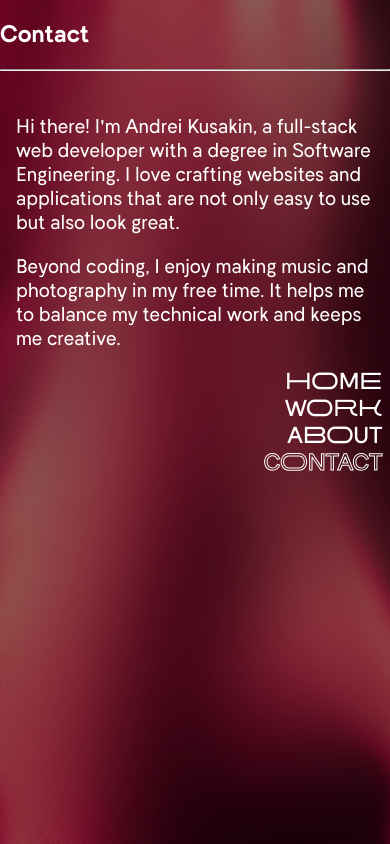
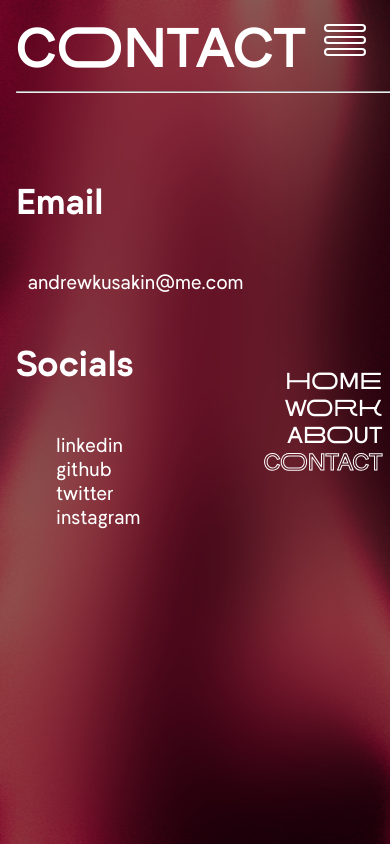
Before and after one commit to andreikusakin/portfolio, a React (Create React App) app: page /contact in a window 390 px wide. Built offline with nearby package versions, Linux system fonts and the light colour scheme.

Commit message:
added hamburger menu

```diff
--- a/src/components/menu/Menu.js
+++ b/src/components/menu/Menu.js
@@ -1,9 +1,8 @@
-import React from 'react'
-import './menu.css'
+import React from "react";
+import "./menu.css";
 import { motion } from "framer-motion";
 import { Link, Outlet, useLocation } from "react-router-dom";
 import { useState, useEffect } from "react";
-
 
 const containerMenu = {
   hidden: { opacity: 0 },
@@ -14,9 +13,16 @@ const containerMenu = {
       delayChildren: 1,
     },
   },
-    exit: { opacity: 0 }
+  exit: { opacity: 0, display: "none" },
 };
 
+const containerMenuFullScreen = {
+  hidden: { opacity: 0 },
+  visible: {
+    opacity: 1,
+  },
+  exit: { opacity: 0, display: "none" },
+};
 
 const listItemMenu = {
   hidden: { x: 200, opacity: 0 },
@@ -47,28 +53,83 @@ const menuItem = [
   visible: {
     opacity: 1,
     transition: {
-            duration: 1.5
+      duration: 1.5,
+    },
+  },
+  exit: { opacity: 0, transition: { duration: 1.5, delay: 0.5 } },
+};
+
+
+
+const top = {
+  rest: { rotate: 0, y: 0 },
+  open: {
+    y: 12,
+    rotate: 45,
+    transition: {
+      duration: 0.2
     }
-    },
-    exit: { opacity: 0, transition:{ duration: 1.5, delay: .5 } }
+  }
 }
 
-export default function Menu( { visible }) {
+const middle = {
+  rest: { fillOpacity: 0, x: 0, opacity: 1 },
+  open: {
+    x: 10,
+    opacity: 0,
+  },
+  hover: {
+    fillOpacity: 1,
+    x: 5,
+    transition: {
+      duration: 0.2
+    }
+  }
+}
+
+const bottom = {
+  rest: { rotate: 0, y: 0 },
+  open: {
+    y: -12,
+    rotate: -45,
+    transition: {
+      duration: 0.2
+    }
+  }
+}
+
+export default function Menu({ visible }) {
+  const [menuIsOpen, setMenuIsOpen] = useState(false);
 
   const location = useLocation();
 
-
   return (
     <div>
+      <div className="menu-btn">
+        <motion.svg
+          initial="rest"
+          whileHover="hover"
+          onClick={() => setMenuIsOpen(menuIsOpen => !menuIsOpen)}
+          animate={menuIsOpen ? "open" : "rest"}
+          xmlns="http://www.w3.org/2000/svg"
+          viewBox="0 0 52 52"
+          width="52"
+          height="52"
+          className="svg-btn"
+        >
+          <title>Menu</title>
+          <motion.rect variants={top}  x="4" y="8" width="40px" height="6px" rx="3" ry="3"></motion.rect>
+          <motion.rect variants={middle} x="4" y="20" width="40px" height="6px" rx="3" ry="3"></motion.rect>
+          <motion.rect variants= {bottom} x="4" y="32" width="40px" height="6px" rx="3" ry="3"></motion.rect>
+        </motion.svg>
+      </div>
       <motion.div
         className="blur-background"
         variants={background}
         initial="hidden"
         animate={visible ? "visible" : "exit"}
-
       ></motion.div>
-    <motion.nav className="side-menu"
-    >
+      <motion.nav className="side-menu">
         <motion.ul
           className="nav-list"
           //   style={{
@@ -84,8 +145,12 @@ export default function Menu( { visible }) {
               <motion.li
                 variants={listItemMenu}
                 className="side-menu-item"
-                style={{ color: location.pathname === item.link ? "transparent" : "white",
-                WebkitTextStroke: location.pathname === item.link ? "1px white" : "0px"  }}
+                style={{
+                  color:
+                    location.pathname === item.link ? "transparent" : "white",
+                  WebkitTextStroke:
+                    location.pathname === item.link ? "1px white" : "0px",
+                }}
                 transition={{ duration: 1 }}
               >
                 <motion.div
@@ -99,7 +164,41 @@ export default function Menu( { visible }) {
           ))}
         </motion.ul>
       </motion.nav>
+
+      {menuIsOpen ? (
+        <motion.nav
+          variants={containerMenuFullScreen}
+          initial="hidden"
+          animate={visible ? "visible" : "exit"}
+          className="menu-fullscreen"
+        >
+          <ul>
+          {menuItem.map((item, i) => (
+            <Link to={item.link} key={i}>
+              <motion.li
+                variants={listItemMenu}
+                className="side-menu-item-fullscreen"
+                style={{
+                  color:
+                    location.pathname === item.link ? "transparent" : "white",
+                  WebkitTextStroke:
+                    location.pathname === item.link ? "1px white" : "0px",
+                }}
+                transition={{ duration: 1 }}
+              >
+                <motion.div
+                  whileHover={{ fontVariationSettings: "'wdth' 600" }}
+                  transition={{ duration: 0.3 }}
+                >
+                  {item.name}
+                </motion.div>
+              </motion.li>
+            </Link>
+          ))}</ul>
+        </motion.nav>
+      ) : (
         <Outlet />
+      )}
     </div>
-  )
+  );
 }
--- a/src/components/menu/menu.css
+++ b/src/components/menu/menu.css
@@ -15,8 +15,22 @@
     height: 100%;
     font-size: clamp(1em, 1vw + 1.2em, 2em);
     margin-right: 2%;
-    z-index: 999;
+    z-index: 995;
     color: #fff;
+  }
+
+  .menu-fullscreen {
+    position: fixed;
+    text-decoration: none;
+    text-transform: uppercase;
+    font-family: "Bandein Sans Strange Variable", sans-serif;
+    font-variation-settings: "wdth" 400;
+    font-weight: 500;
+    display: flex;
+    width: 100%;
+    height: 100%;
+    z-index: 990;
+
   }
 
   .blur-background{
@@ -29,3 +43,26 @@
     background: rgba(0, 0, 0, 0.2);
     backdrop-filter: blur(50px);
   }
+
+  .menu-btn {
+    position: fixed;
+
+    top: 2vh;
+    right: 2vh;
+    z-index: 999;
+    width: 52px;
+    height: 52px;
+  }
+
+  .svg-btn {
+    fill: #fff;
+    fill-opacity: 0;
+    stroke: #fff;
+    stroke-width: 2px;
+  }
+
+
+
+  .menu-btn:hover {
+    cursor: pointer;
+  }
--- a/src/index.css
+++ b/src/index.css
@@ -11,3 +11,34 @@ body {
 ul {
   list-style-type: none;
 }
+
+.page-title{
+  width: 70%;
+  /* margin-bottom: 20vh; */
+}
+
+.page-title h2 {
+  text-transform: uppercase;
+  font-family: "Bandein Sans Strange Variable", sans-serif;
+  font-variation-settings: "wdth" 400;
+  font-weight: 600;
+  font-size: clamp(3rem, 2vw + 3rem, 6rem);
+  margin: 0;
+  color: transparent;
+  -webkit-text-stroke: 2px white;
+}
+
+@media (max-width: 600px) {
+  .page-title{
+    width: 100%;
+    padding: 1rem;
+    margin: 0px;
+
+  }
+
+  .page-title h2{
+    color: #fff;
+    -webkit-text-stroke: 0;
+
+  }
+}
--- a/src/pages/About/about.css
+++ b/src/pages/About/about.css
@@ -13,16 +13,7 @@
 
 }
 
-.blur-background{
-  z-index: -2;
-  position: fixed;
 
-  width: 100vw;
-  height: 100vh;
-  overflow: hidden;
-  background: rgba(0, 0, 0, 0.2);
-  backdrop-filter: blur(50px);
-}
 
 .about-photo{
   z-index: -1;
@@ -47,7 +38,8 @@
   width: 70vw;
   left: -5vw;
   /* margin-left:  10vw; */
-  height: 100vh;
+  /* height: 100vh; */
+  margin-top: 15vh;
 
 
 }
--- a/src/pages/Contact/Contact.js
+++ b/src/pages/Contact/Contact.js
@@ -1,5 +1,5 @@
-import React from 'react'
-import "./contact.css"
+import React from "react";
+import "./contact.css";
 import { motion } from "framer-motion";
 import { Link } from "react-router-dom";
 
@@ -19,32 +19,29 @@ const containerMenu = {
   visible: { x: 0, opacity: 1 },
 };
 
-  // const menuItem = [
-  //   {
-  //     name: "Home",
-  //     link: "/",
-  //   },
-  //   {
-  //     name: "Work",
-  //     link: "",
-  //   },
-  //   {
-  //     name: "About",
-  //     link: "/about",
-  //   },
-  //   {
-  //     name: "Contact",
-  //     link: "/contact",
-  //   },
-  // ];
+const socials = [
+  {
+    name: "linkedin",
+    link: "",
+  },
+  {
+    name: "github",
+    link: "",
+  },
+  {
+    name: "twitter",
+    link: "",
+  },
+  {
+    name: "instagram",
+    link: "",
+  },
+];
 
 export default function Contact() {
   return (
     <div className="contact-page">
-
-
-      <div className="about-content">
-
+      <div className="contact-content">
         <div className="page-title">
           <motion.h2
             initial={{ x: -150, opacity: 0 }}
@@ -62,51 +59,35 @@ export default function Contact() {
           ></motion.hr>
         </div>
 
-        <motion.div className="about-text"
+        <motion.div
+          className="contact-text"
           initial={{ opacity: 0, x: 100 }}
           animate={{ opacity: 1, x: 0 }}
           transition={{ duration: 1, delay: 1 }}
           exit={{ opacity: 0, x: -50, transition: { duration: 1 } }}
         >
-          <p>
-            Hi there! I'm Andrei Kusakin, a full-stack web developer with a
-            degree in Software Engineering. I love crafting websites and
-            applications that are not only easy to use but also look great.
-          </p>
-          <p>
-            Beyond coding, I enjoy making music and photography in my free time.
-            It helps me to balance my technical work and keeps me creative.
-          </p>
-        </motion.div>
+          <h4>Email</h4>
+          <motion.div
+            whileHover={{ x: 10 }}
+          ><a href="mailto: andrewkusakin@me.com" className="email-link">
+            andrewkusakin@me.com
+          </a></motion.div>
 
 
+          <h4>Socials</h4>
+          <ul>
+            {socials.map((item, i) => (
+              <motion.li
+                whileHover={{ x: 10 }}
+              >
+                <a href={item.link} key={i}>
+                  {item.name}
+                </a>
+              </motion.li>
+            ))}
+          </ul>
+        </motion.div>
       </div>
-      {/* <nav className="contact-nav">
-        <motion.ul
-          className="nav-list"
-          variants={containerMenu}
-          initial="hidden"
-          animate="visible"
-          exit={{ opacity: 0 }}
-        >
-          {menuItem.map((item, i) => (
-            <Link to={item.link} key={i}>
-              <motion.li
-                variants={listItemMenu}
-                className="about-menu-item"
-                transition={{ duration: 1 }}
-              >
-                <motion.div
-                  whileHover={{ fontVariationSettings: "'wdth' 600" }}
-                  transition={{ duration: 0.3 }}
-                >
-                  {item.name}
-                </motion.div>
-              </motion.li>
-            </Link>
-          ))}
-        </motion.ul>
-      </nav> */}
     </div>
-  )
+  );
 }
--- a/src/pages/Contact/contact.css
+++ b/src/pages/Contact/contact.css
@@ -7,27 +7,46 @@
   justify-content: center;
 }
 
-.contact-nav {
-    text-align: right;
-    text-decoration: none;
-    text-transform: uppercase;
-    font-family: "Bandein Sans Strange Variable", sans-serif;
-    font-variation-settings: "wdth" 400;
-    font-weight: 500;
-    top: 0;
-    right: 0;
+.contact-content {
+  /* display: flex;
+  flex-direction: column; */
+  /* justify-content: center; */
+  position: relative;
+  width: 70vw;
+  left: -5vw;
+  margin-top: 15vh;
+}
+
+.contact-text h4 {
+  font-size: clamp(1rem, 1vw + 2rem, 3rem);
+}
+
+.contact-text a {
+  font-size: clamp(1rem, 1vw + 1rem, 2rem);
+}
+
+
+
+
+.email-link {
+  margin-left: 3vw;
+  color: white;
+
+}
+
+@media (max-width: 600px) {
+  .contact-content {
     display: flex;
     flex-direction: column;
     justify-content: center;
-    position: fixed;
-    height: 100%;
-    font-size: clamp(1em, 1vw + 1.2em, 2em);
-    margin-right: 2%;
-
+    width: 100%;
+    margin: 0;
+    height: fit-content;
+    left: 0;
   }
 
-  .contact-nav .nav-list :nth-child(4){
-
-    color: transparent;
-    -webkit-text-stroke: 1px white;
+  .contact-text {
+    margin-left: 0;
+    margin: 1rem;
   }
+}
--- a/src/pages/Home/Home.js
+++ b/src/pages/Home/Home.js
@@ -30,7 +30,7 @@ const menuItem = [
   },
   {
     name: "Contact",
-    link: "",
+    link: "/contact",
   },
 ];
 
```
Lines whose indentation alone changed are shown as unchanged.
